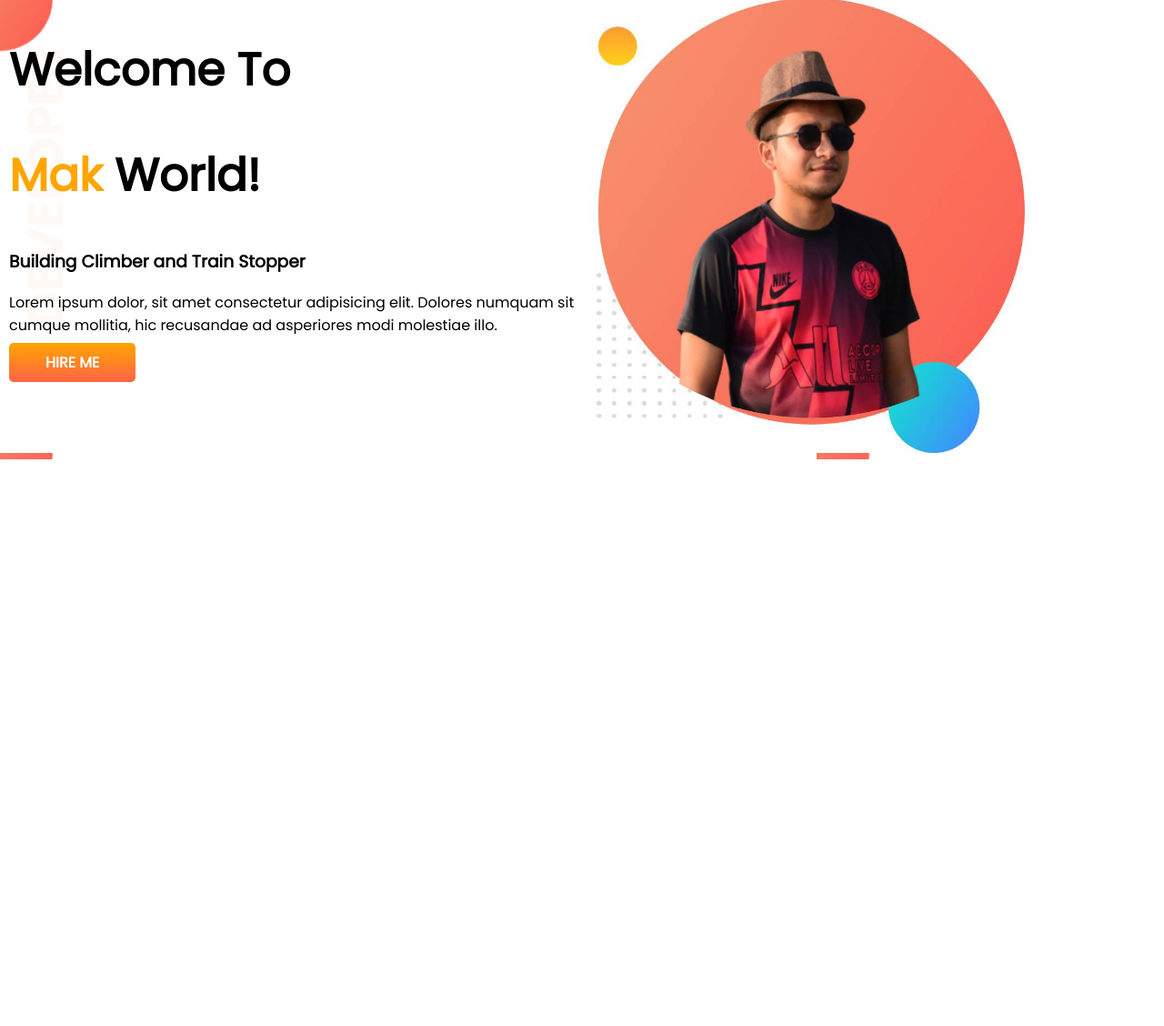
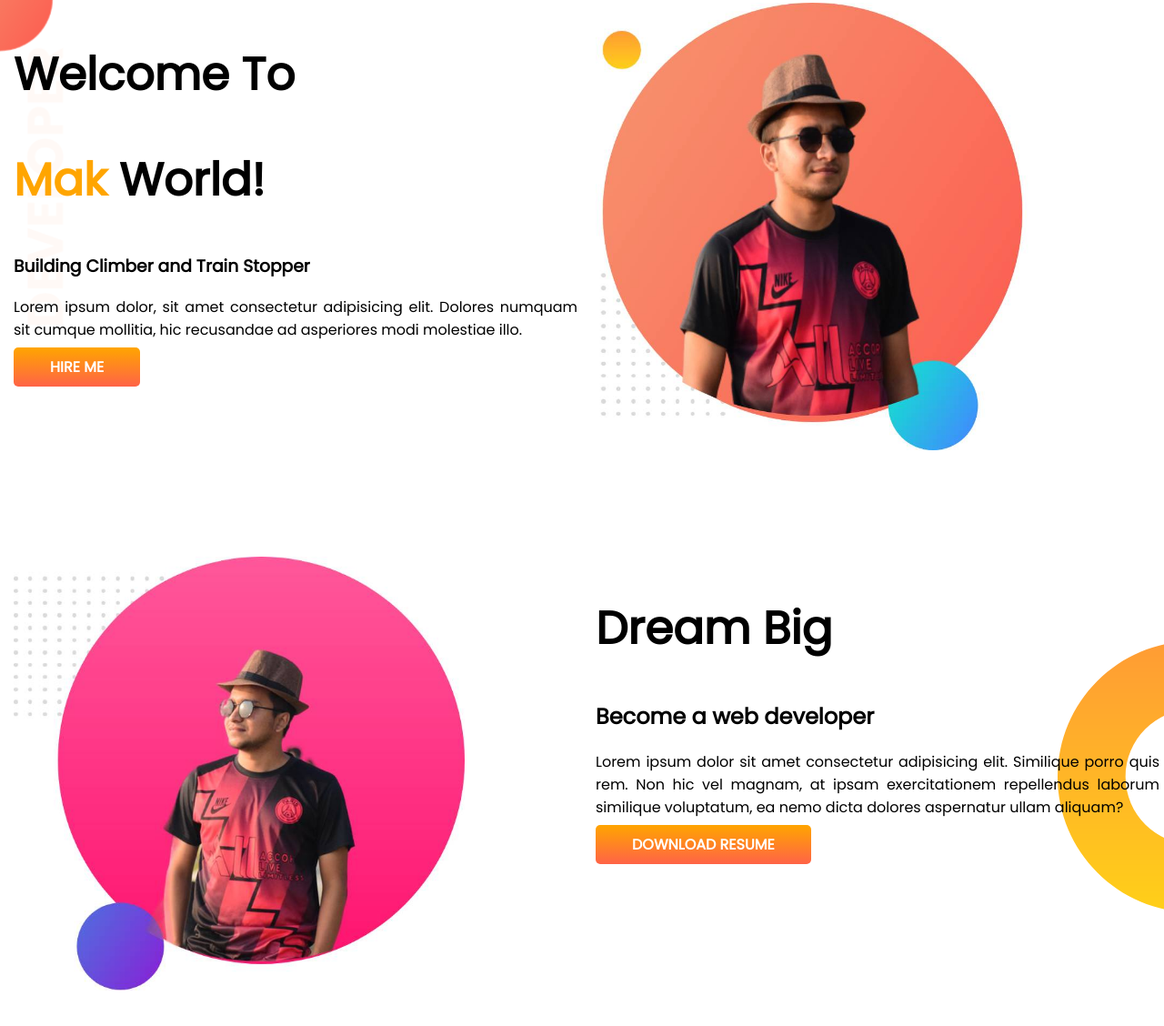
Before and after one commit to mak-43/developer-portfolio, a plain HTML site: page index.html in a window 1280 px wide. Shown: the part 2-1130 px from the top of the page at 91% size. Before the commit the page ends 800 px from the top, so only its background shows below. Drawn offline with Linux system fonts and the light colour scheme.

Commit message:
2nd section

```diff
--- a/index.html
+++ b/index.html
@@ -24,6 +24,18 @@
         </div>
 
    </section>
+   <section class="dream-big">
+       <div  class="half-width">
+            <img src="images/m1p.jpg" alt="">
+       </div>
+       <div class="half-width">
+            <h1>Dream Big</h1>
+            <h2>Become a web developer</h2>
+            <p>Lorem ipsum dolor sit amet consectetur adipisicing elit. Similique porro quis rem. Non hic vel magnam, at ipsam exercitationem repellendus laborum similique voluptatum, ea nemo dicta dolores aspernatur ullam aliquam?</p>
+            <a class="link-button"href="https://github.com/mak-43/developer-portfolio" target="blank">DOWNLOAD RESUME</a>
+       </div>
+
+   </section>
 
 </body>
 </html>
--- a/style.css
+++ b/style.css
@@ -12,10 +12,12 @@ h1{
 }
 section{
     display: flex;
+    margin-bottom: 100px;
 }
 .half-width{
     width:50%;
     padding-left:10px ;
+    margin: 5px;
 }
 .half-width img{
     width:80%;
@@ -31,5 +33,14 @@ section{
 }
 .top-banner{
     background-image: url(images/top-banner.png);
-    background-image:no-repeat;
+    background-repeat:no-repeat;
 }
+.dream-big{
+    background-image: url(images/dream-bg.png);
+    background-repeat:no-repeat;
+    background-position: right;
+}
+.half-width p{
+    text-align: justify;
+
+}
```
Also changed, not shown: images/m1p.jpg (added), showOff/m1p.jpg (added), 1 other file.
